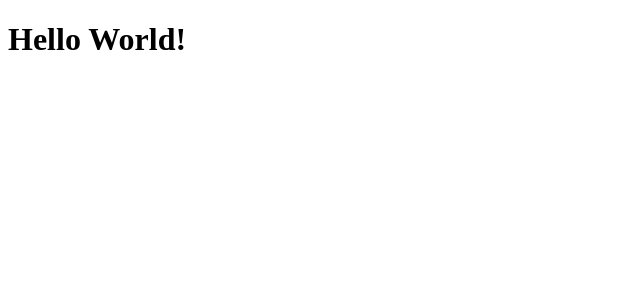
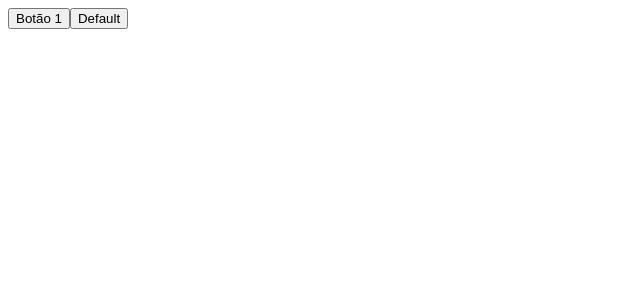
Before and after one commit to walopes/let-me-ask, a React (Create React App) app: page / in a window 1280 px wide. Shown: the top 300 px of the page, without its empty margins (0-640 px from the left). Built offline with nearby package versions, Linux system fonts and the light colour scheme; the HTML template or start-up script is replaced by a standard one.

Commit message:
Property examples with buttons components

```diff
--- a/src/App.tsx
+++ b/src/App.tsx
@@ -1,9 +1,12 @@
 import React from 'react';
-import logo from './logo.svg';
+import { Button } from './components/Button';
 
 function App() {
   return (
-    <h1>Hello World!</h1>
+    <div>
+      <Button text="Botão 1" />
+      <Button />
+    </div>
   );
 }
 
--- /dev/null
+++ b/src/components/Button.tsx
@@ -0,0 +1,10 @@
+
+type ButtonProps = {
+    text?: string; // The '?' on the variable, makes it optional usage
+}
+
+export function Button(props: ButtonProps){
+    return (
+        <button>{props.text || 'Default'}</button>
+    )
+};
```
